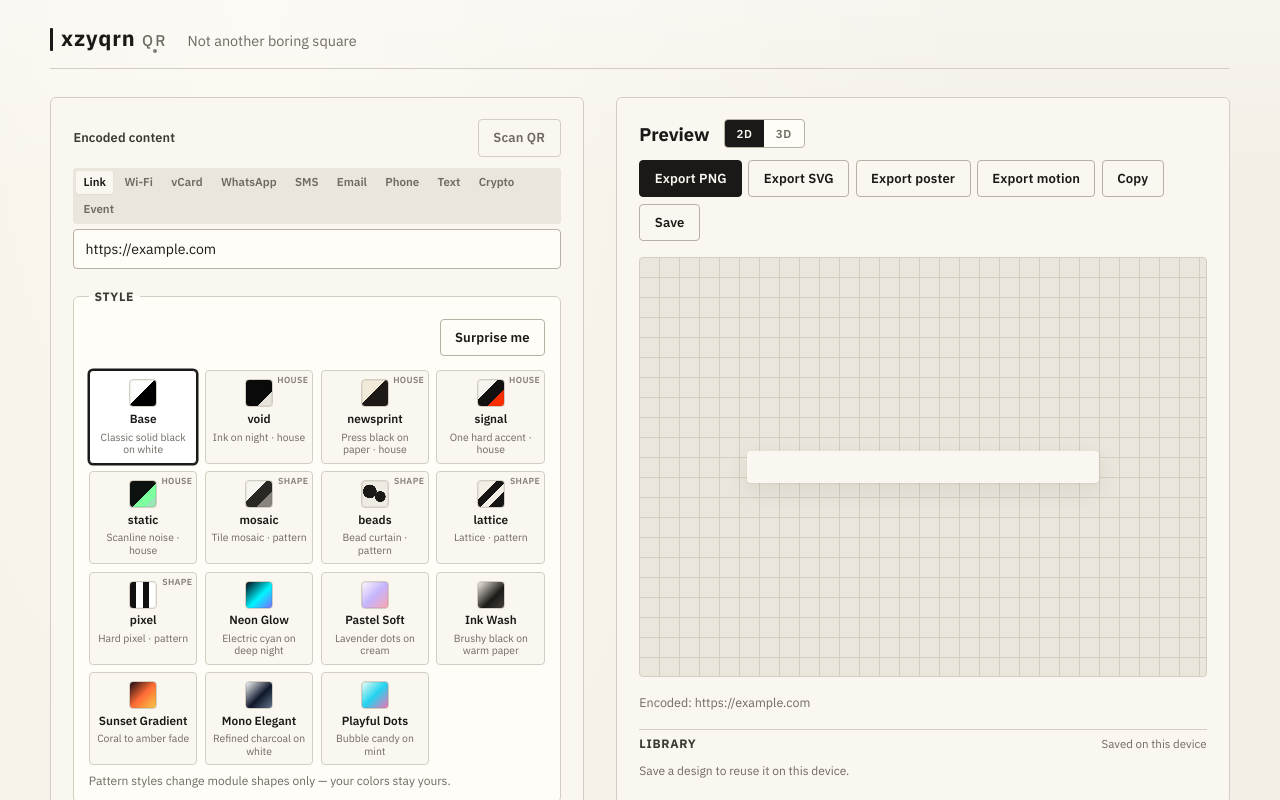
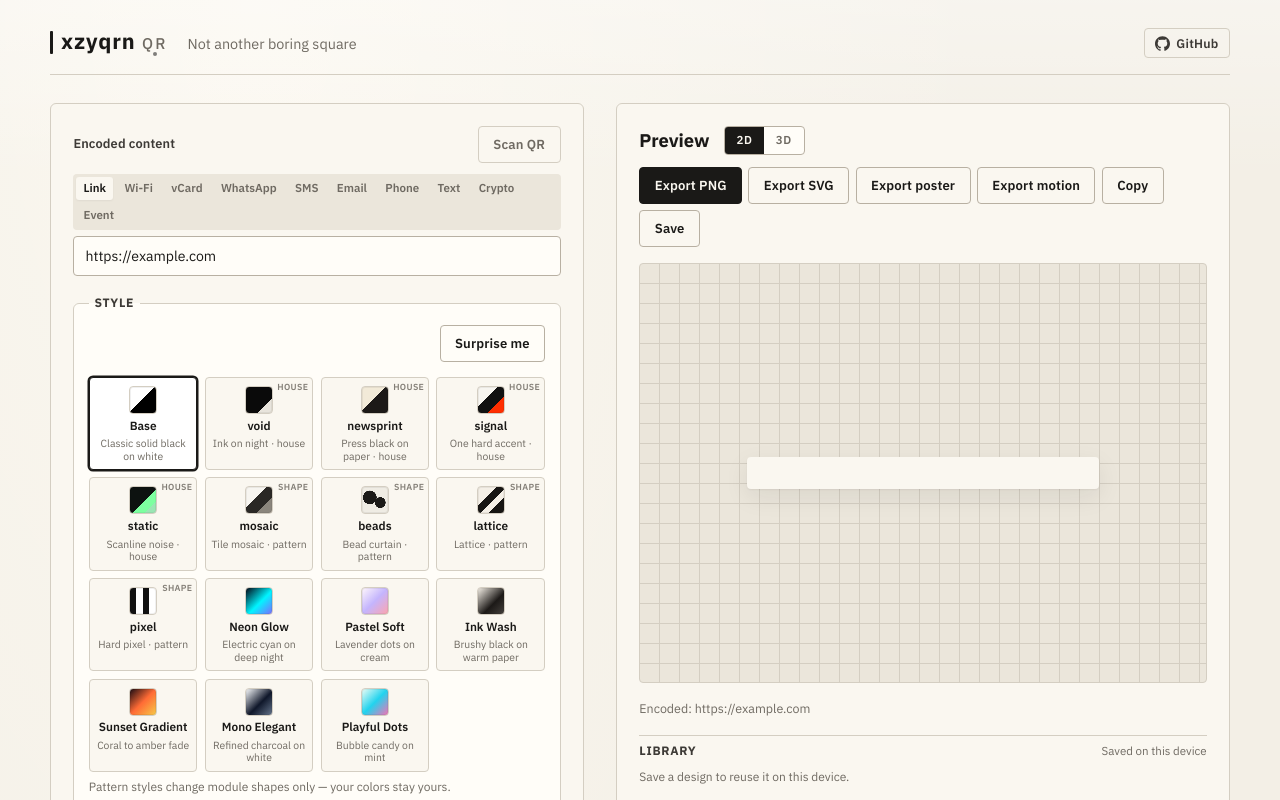
Before and after one commit to xzyqrn/qr-art, a website built with Vite: page index.html in a window 1280 px wide. Shown: the top 800 px of the page. Built offline with nearby package versions, Linux system fonts and the light colour scheme; what qr-code-styling would draw is missing.

Commit message:
add repo

```diff
--- a/index.html
+++ b/index.html
@@ -28,6 +28,21 @@
           </h1>
           <p class="tagline">Not another boring square</p>
         </div>
+        <a
+          class="github-link"
+          href="https://github.com/xzyqrn/qr-art"
+          target="_blank"
+          rel="noopener noreferrer"
+          aria-label="GitHub repository"
+        >
+          <svg width="15" height="15" viewBox="0 0 24 24" aria-hidden="true">
+            <path
+              fill="currentColor"
+              d="M12 .297c-6.63 0-12 5.373-12 12 0 5.303 3.438 9.8 8.205 11.385.6.113.82-.258.82-.577 0-.285-.01-1.04-.015-2.04-3.338.724-4.042-1.61-4.042-1.61C4.422 18.07 3.633 17.7 3.633 17.7c-1.087-.744.084-.729.084-.729 1.205.084 1.838 1.236 1.838 1.236 1.07 1.835 2.809 1.305 3.495.998.108-.776.417-1.305.76-1.605-2.665-.3-5.466-1.332-5.466-5.93 0-1.31.465-2.38 1.235-3.22-.135-.303-.54-1.523.105-3.176 0 0 1.005-.322 3.3 1.23.96-.267 1.98-.399 3-.405 1.02.006 2.04.138 3 .405 2.28-1.552 3.285-1.23 3.285-1.23.645 1.653.24 2.873.12 3.176.765.84 1.23 1.91 1.23 3.22 0 4.61-2.805 5.625-5.475 5.92.42.36.81 1.096.81 2.22 0 1.606-.015 2.896-.015 3.286 0 .315.21.69.825.57C20.565 22.092 24 17.592 24 12.297c0-6.627-5.373-12-12-12"
+            />
+          </svg>
+          <span>GitHub</span>
+        </a>
       </header>
 
       <main class="layout">
--- a/src/icons.ts
+++ b/src/icons.ts
@@ -60,7 +60,7 @@ export const PRESET_ICONS: PresetIcon[] = [
     id: "phone",
     name: "Phone",
     category: "contact",
-    svg: `<svg viewBox="0 0 24 24" xmlns="http://www.w3.org/2000/svg"><rect width="24" height="24" rx="5.4" fill="#34C759"/><path fill="#ffffff" d="M8.05 5.7c.35-.4.86-.55 1.35-.42l1.42.36c.48.12.8.58.76 1.08l-.14 1.52c-.03.38-.24.72-.56.9l-.72.4c.7 1.42 1.86 2.58 3.28 3.28l.4-.72c.18-.32.52-.53.9-.56l1.52-.14c.5-.04.96.28 1.08.76l.36 1.42c.13.49-.02 1-.42 1.35l-.98.98c-.4.4-1 .58-1.56.44-2.9-.7-5.56-2.5-7.4-4.34-1.84-1.84-3.64-4.5-4.34-7.4-.14-.56.04-1.16.44-1.56z"/></svg>`,
+    svg: `<svg viewBox="0 0 24 24" xmlns="http://www.w3.org/2000/svg"><rect width="24" height="24" rx="5.4" fill="#34C759"/><path fill="#ffffff" transform="translate(3.15 3.15) scale(0.7375)" d="M1.5 4.5a3 3 0 013-3h1.372c.86 0 1.61.586 1.819 1.42l1.105 4.423a1.875 1.875 0 01-.694 1.955l-1.293.97c-.135.101-.164.249-.126.331a49.809 49.809 0 006.108 6.108c.083.038.23.009.331-.126l.97-1.293a1.875 1.875 0 011.955-.694l4.423 1.105c.834.209 1.42.959 1.42 1.82V19.5a3 3 0 01-3 3h-2.25C8.552 22.5 1.5 15.448 1.5 6.75V4.5z"/></svg>`,
   },
 ];
 
--- a/src/styles.css
+++ b/src/styles.css
@@ -55,7 +55,7 @@ body {
 /* —— Header —— */
 .header {
   display: flex;
-  align-items: baseline;
+  align-items: center;
   justify-content: space-between;
   gap: 1rem;
   margin-bottom: 1.75rem;
@@ -124,6 +124,46 @@ body {
   color: var(--muted);
   font-size: 0.9rem;
   font-weight: 400;
+}
+
+.github-link {
+  display: inline-flex;
+  align-items: center;
+  gap: 0.4rem;
+  flex-shrink: 0;
+  margin-left: auto;
+  padding: 0.32rem 0.65rem;
+  border: 1px solid var(--rule);
+  border-radius: var(--radius-sm);
+  color: var(--ink-soft);
+  text-decoration: none;
+  white-space: nowrap;
+  font-size: 0.78rem;
+  font-weight: 600;
+  letter-spacing: 0.02em;
+  transition: background 0.12s ease, border-color 0.12s ease, color 0.12s ease;
+}
+
+.github-link:visited {
+  color: var(--ink-soft);
+}
+
+.github-link svg {
+  width: 15px;
+  height: 15px;
+  fill: currentColor;
+  flex-shrink: 0;
+}
+
+.github-link:hover {
+  color: var(--ink);
+  border-color: var(--ink);
+  background: var(--surface-2);
+}
+
+.github-link:focus-visible {
+  outline: none;
+  box-shadow: var(--focus);
 }
 
 /* —— Main layout —— */
```
